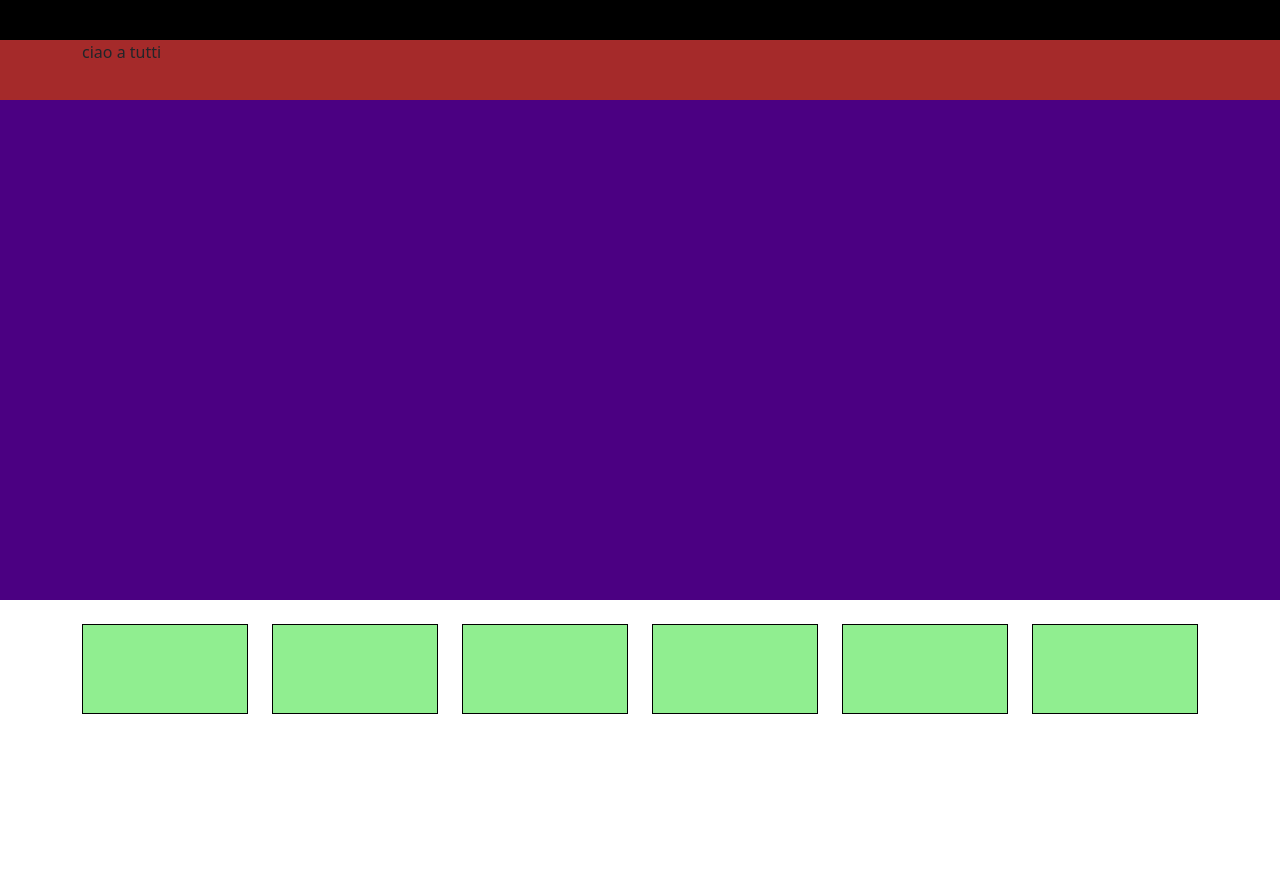
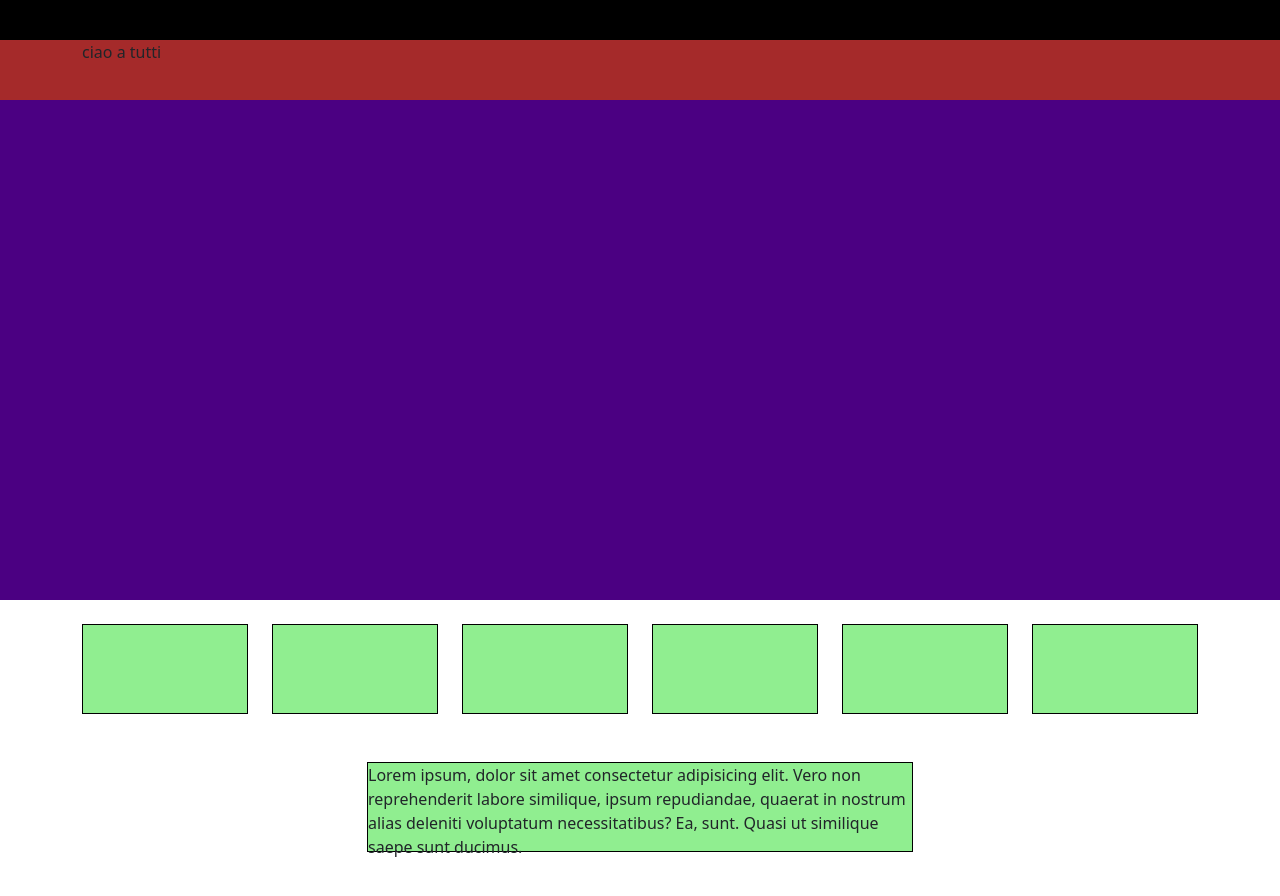
Before and after one commit to AndreaRospi/htmlcss-playstation, a plain HTML site: page index.html in a window 1280 px wide. Before the commit the page ends 800 px from the top, so only its background shows below. Drawn offline with nearby package versions, Linux system fonts and the light colour scheme.

Commit message:
inizio struttura main

```diff
--- a/index.html
+++ b/index.html
@@ -58,6 +58,15 @@
 
     <!-- inizio main -->
     <main>
+        <div class="container my-5">
+            <div class="row">
+                <div class="col-12 offset-md-1 col-md-10 offset-lg-3 col-lg-6">
+                    <div class="box">
+                        <p>Lorem ipsum, dolor sit amet consectetur adipisicing elit. Vero non reprehenderit labore similique, ipsum repudiandae, quaerat in nostrum alias deleniti voluptatum necessitatibus? Ea, sunt. Quasi ut similique saepe sunt ducimus.</p>
+                    </div>
+                </div>
+            </div>
+        </div>
 
     </main>
     <!-- /main -->
```
